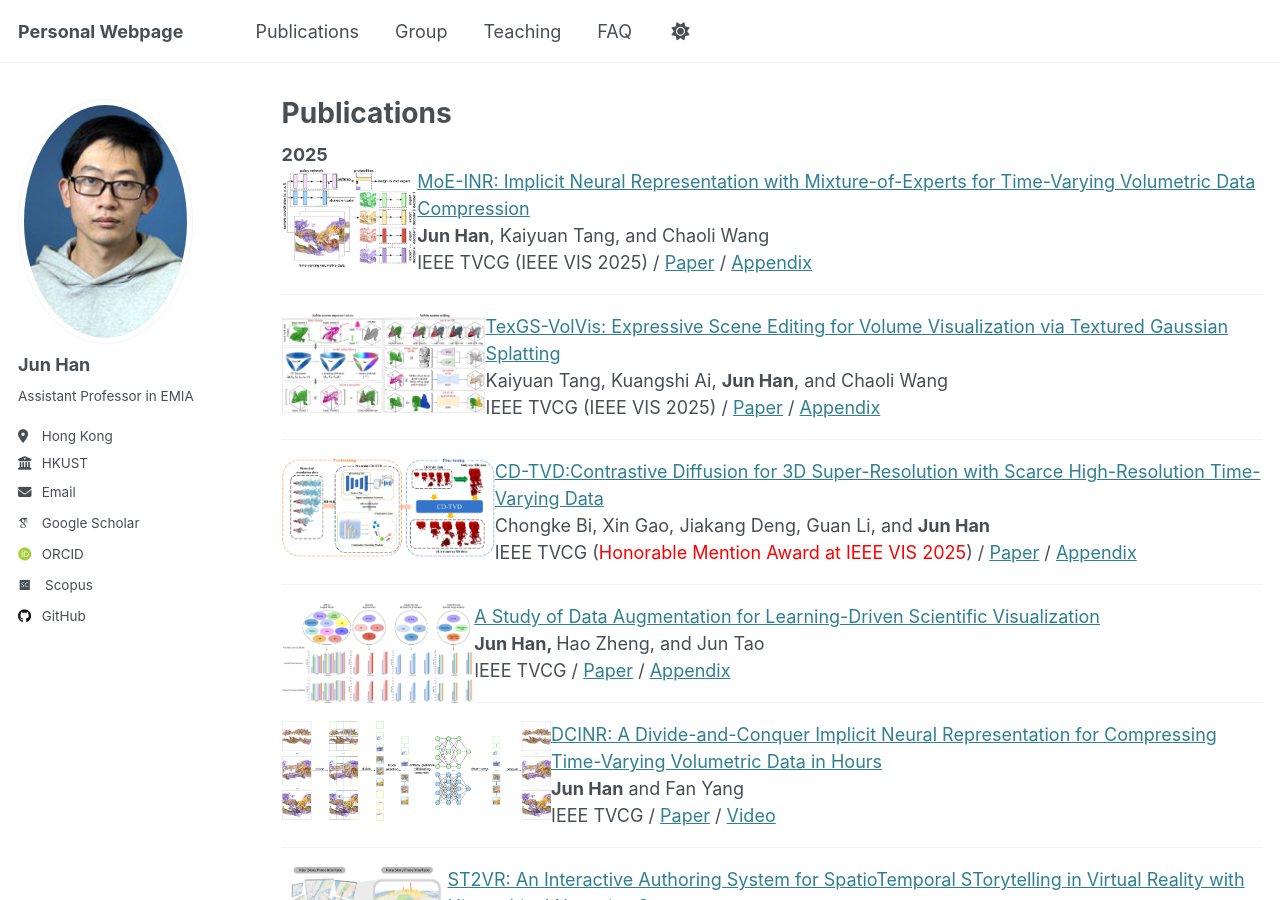
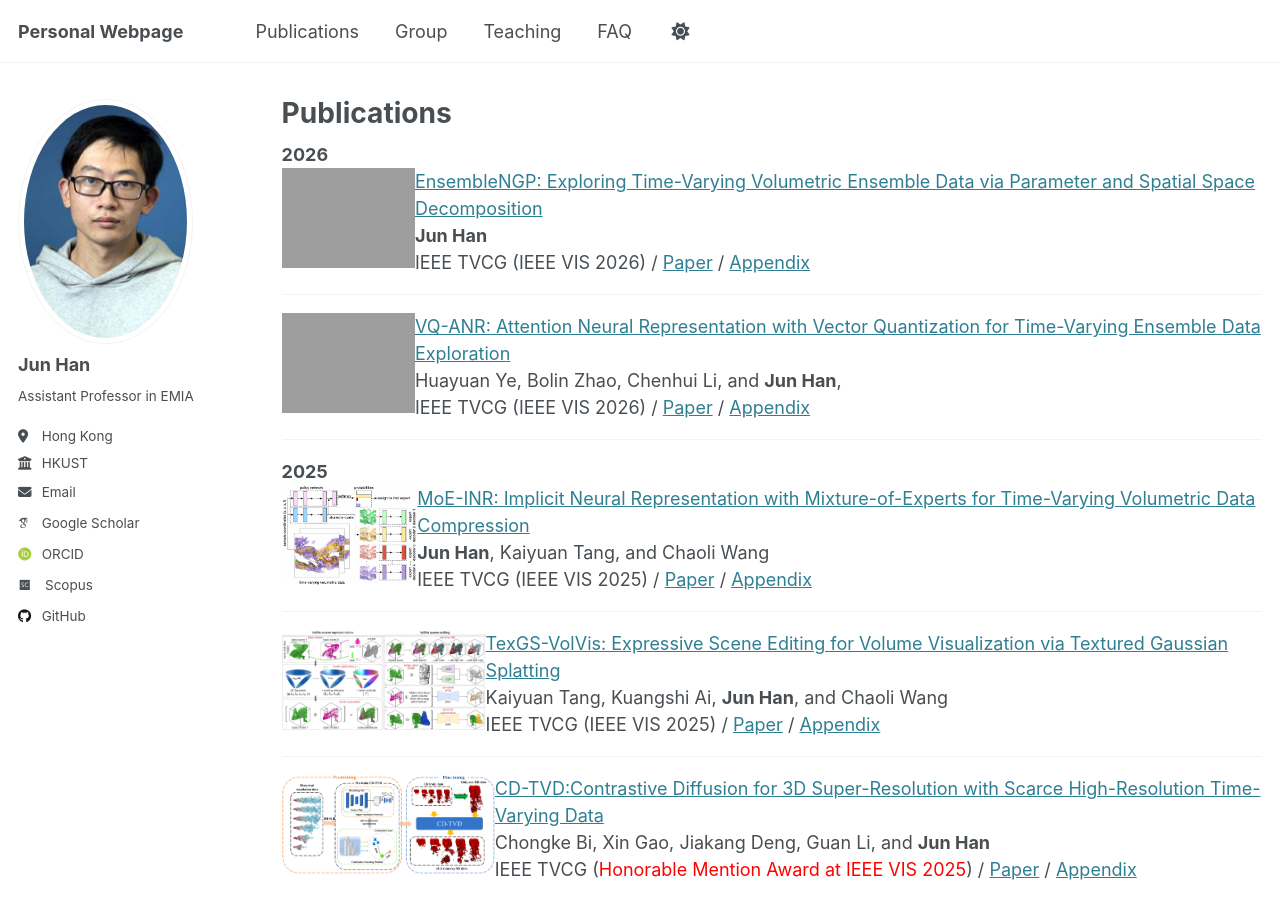
Before and after one commit to stevenhan1991/stevenhan1991.github.io, a Jekyll site: the page built from _pages/publications.md, in a window 1280 px wide and 900 px high. Built offline with Jekyll 4.4.1, drawn with Linux system fonts in a browser that asks for light colours; some web fonts are replaced.

Commit message:
Update publications.md

```diff
--- a/_pages/publications.md
+++ b/_pages/publications.md
@@ -9,6 +9,45 @@ redirect_from:
 
 
 <div class="Publications">
+
+<b> 2026 </b>
+<div class="img"><img class="img_responsive" src="http://stevenhan1991.github.io/assets/img/publications/EnsembleNGP.pdf" style="border:1px solid black width:200px;height:100px;" alt="spotlight_dl4scivis" align="left">
+</div>
+  <div class="text">
+    <div class="title"><a name="Study" href="http://stevenhan1991.github.io/assets/pdf/EnsembleNGP.pdf">EnsembleNGP: Exploring Time-Varying Volumetric Ensemble Data via Parameter and Spatial Space Decomposition</a>
+    </div>
+    <div class="authors">
+		<span class="author"><b>Jun Han</b></span>
+    </div>
+    <div>
+                  <span class="venue">IEEE TVCG (IEEE VIS 2026)</span> /
+                  <span class="tag"><a href="http://stevenhan1991.github.io/assets/pdf/EnsembleNGP.pdf">Paper</a></span> /
+	           <span class="tag"><a href="http://stevenhan1991.github.io/assets/pdf/EnsembleNGP-Appendix.pdf">Appendix</a></span>
+    </div>
+  </div>
+
+<hr>
+
+<div class="img"><img class="img_responsive" src="http://stevenhan1991.github.io/assets/img/publications/VQANR.pdf" style="border:1px solid black width:200px;height:100px;" alt="spotlight_dl4scivis" align="left">
+</div>
+  <div class="text">
+    <div class="title"><a name="Study" href="http://stevenhan1991.github.io/assets/pdf/VQANR.pdf">VQ-ANR: Attention Neural Representation with Vector Quantization
+for Time-Varying Ensemble Data Exploration</a>
+    </div>
+    <div class="authors">
+		<span class="author">Huayuan Ye,</span>
+	    <span class="author">Bolin Zhao,</span>
+		<span class="author">Chenhui Li, and </span>
+		<span class="author"><b>Jun Han</b>,</span>
+    </div>
+    <div>
+                  <span class="venue">IEEE TVCG (IEEE VIS 2026)</span> /
+                  <span class="tag"><a href="http://stevenhan1991.github.io/assets/pdf/VQ-ANR.pdf">Paper</a></span> /
+	           <span class="tag"><a href="http://stevenhan1991.github.io/assets/pdf/VQ-ANR-Appendix.pdf">Appendix</a></span>
+    </div>
+  </div>
+
+<hr>
 
 <b> 2025 </b>
 <div class="img"><img class="img_responsive" src="http://stevenhan1991.github.io/assets/img/publications/MoEINR.jpg" style="border:1px solid black width:200px;height:100px;" alt="spotlight_dl4scivis" align="left">
```
